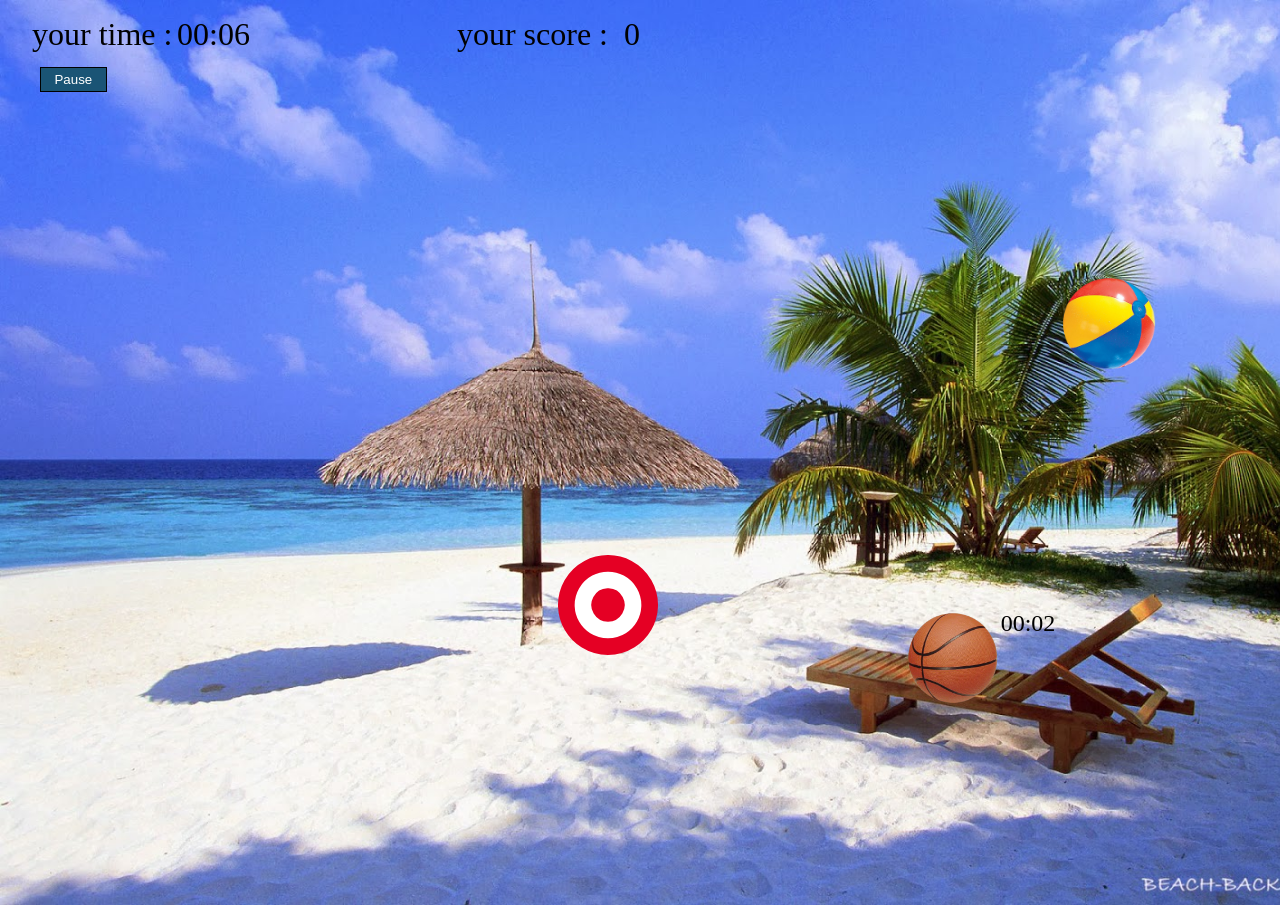
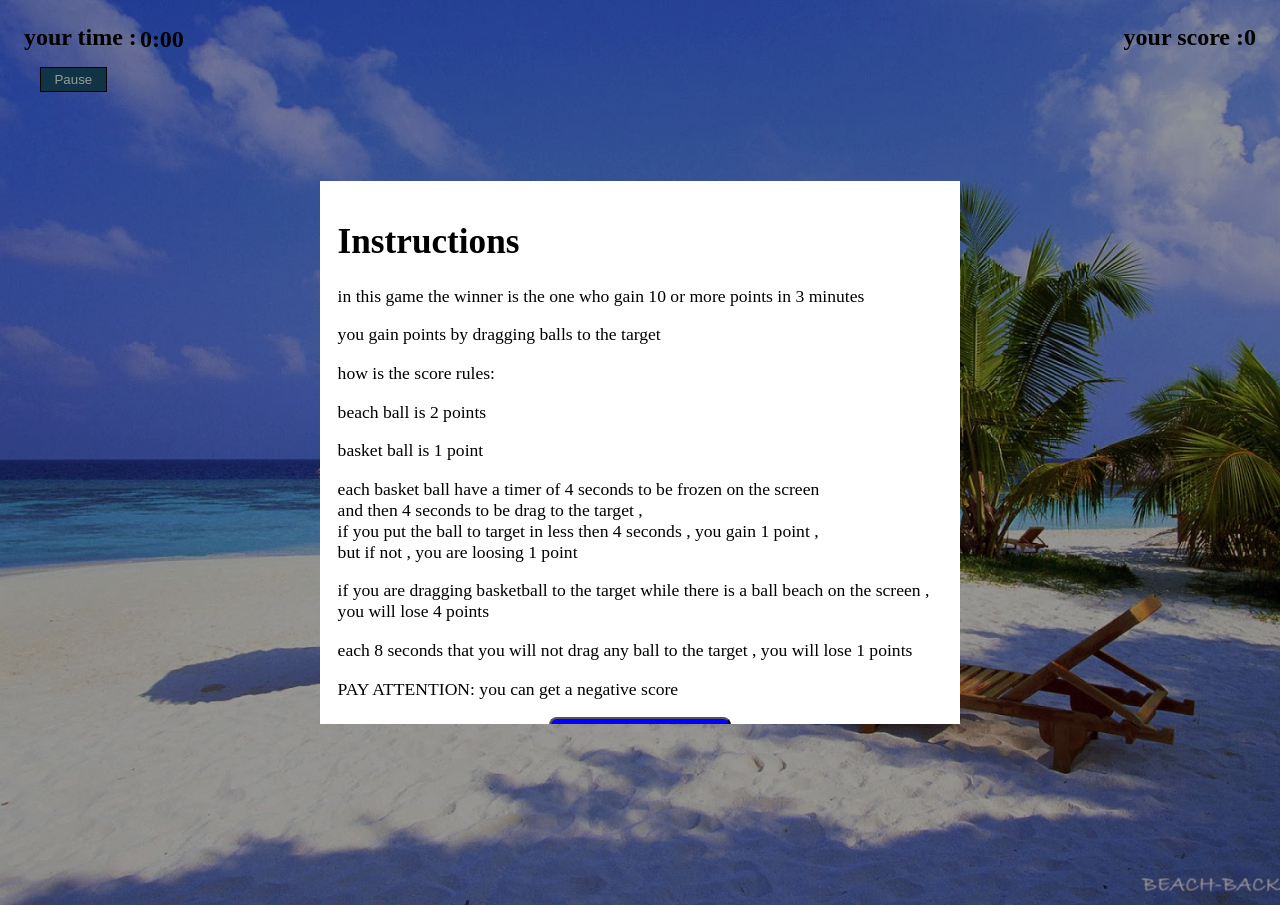
Before and after one commit to leeya018/ball-game, a PHP site: page / in a window 1280 px wide. Run offline with PHP 8.4, Linux system fonts and the light colour scheme.

Commit message:
update instructions

```diff
--- a/index.html
+++ b/index.html
@@ -8,15 +8,38 @@
     <script src="script.js" type="module"></script>
 </head>
 <body>
-   <div class="section time-section">
-    <span>your time :</span>
-      <div class="timer"></div>
+    <div class="instructions">
+        <div class="content">
+            <div class="instructions-info">
+                <h1>Instructions</h1>
+                <p>in this game the winner is the one who gain 10 or more points in 3 minutes</p>
+                <p>you gain points by dragging balls to the target</p>
+                <p>how is the score rules:</p>
+                <p>beach ball is 2 points </p>
+                <p>basket ball is 1 point</p>
+                <p>each basket ball have a timer of 4 seconds to be frozen on the screen <br>
+                and then 4 seconds to be drag to the target , <br>
+            if you put the ball to target in less then 4 seconds , you gain 1 point ,
+        <br>but if not , you are loosing 1 point</p>
+        <p>if you are dragging basketball to the target while there is a ball beach on the screen , you will lose 4 points</p>
+        <p>each 8 seconds that you will not drag any ball to the target , you will lose 1 points </p>
+        <p>PAY ATTENTION: you can get a negative score </p>
+
+            </div>
+            <button class="start-game-btn">start game</button>
+        </div>
     </div>
-    <div class="section score-section">
-        <span>your score :</span>
-        <div class="score"></div>
+    <div class="nav">
+        <div class="section time-section">
+            <span>your time :</span>
+            <div class="timer">0:00</div>
+        </div>
+        <div class="section score-section">
+            <span>your score :</span>
+            <div class="score">0</div>
+        </div>
+        <button class="pauseBtn">Pause</button>
     </div>
-    <button class="pauseBtn">Pause</button>
 
 
 </body>
--- a/script.js
+++ b/script.js
@@ -14,7 +14,6 @@
     this.interval = setInterval(() => {
       this.time += 1;
       div.innerText = this.formatTimerTxt();
-
     }, 1000);
   }
   getHtml() {
@@ -43,10 +42,7 @@
   }
 }
 
-
-
-
-const ELEMENT_SIZE = 100;
+const ELEMENT_SIZE = 70;
 const FREEZE_TIME = 4000;
 let id = 0;
 
@@ -201,12 +197,17 @@
   }
 }
 
-
 let scoreDiv = document.querySelector(".score");
 let timerDiv = document.querySelector(".timer");
 let pauseBtn = document.querySelector(".pauseBtn");
-let intervalBall, checkWinInterval,intervalDoingNothing,ballIntervals =[]
-let gameOn = false
+let startGameBtn = document.querySelector(".start-game-btn");
+let instructions = document.querySelector(".instructions");
+
+let intervalBall,
+  checkWinInterval,
+  intervalDoingNothing,
+  ballIntervals = [];
+let gameOn = false;
 
 let basket,
   timer,
@@ -225,23 +226,26 @@
 const INTERVAL_TIME_FOR_DOING_NOTHING = 8000;
 let oldScore = 0;
 
-startGame();
+// instructions.children[0].children[0].innerText =""
+
+startGameBtn.addEventListener("click", startGame);
+
 function startGame() {
-  gameOn = true
+  instructions.classList.toggle("visible");
+  gameOn = true;
   basket = new Element("basket");
   basket.positionElementOnScreen();
 
   timer = new Timer("timer", 0, timerDiv);
-  timer.start(timerDiv)
-
+  timer.start(timerDiv);
 
   removeScoreForDoingNothing();
-  checkWin()
+  checkWin();
   ballRotation(CLASS_A);
   ballRotation(CLASS_B);
 }
 
-function checkWin(){
+function checkWin() {
   checkWinInterval = setInterval(() => {
     if (timer.time === TOTAL_TIME) {
       if (score >= SCORE_TO_BIT) {
@@ -251,39 +255,36 @@
       }
       clearInterval(checkWinInterval);
     }
-})
+  });
 }
 
-pauseBtn.addEventListener("click",pauseResumeGame)
+pauseBtn.addEventListener("click", pauseResumeGame);
 
-function pauseGame(){
-    gameOn = !gameOn
-    pauseBtn.innerText = gameOn?"Pause":"Start"
-    timer.stop()
+function pauseGame() {
+  gameOn = !gameOn;
+  pauseBtn.innerText = gameOn ? "Pause" : "Start";
+  timer.stop();
   // clearInterval(checkWinInterval)
-    clearInterval(intervalDoingNothing)
+  clearInterval(intervalDoingNothing);
   for (const intervalItem of ballIntervals) {
-        clearInterval(intervalItem)
+    clearInterval(intervalItem);
   }
-    ballIntervals = []
+  ballIntervals = [];
   for (const ball of balls) {
-        ball.timer.stop()
+    ball.timer.stop();
   }
 }
-function resumeGame(){
-    gameOn = !gameOn
-    pauseBtn.innerText = gameOn?"Pause":"Start"
-    timer.start(timerDiv)
-
+function resumeGame() {
+  gameOn = !gameOn;
+  pauseBtn.innerText = gameOn ? "Pause" : "Start";
+  timer.start(timerDiv);
 }
-function pauseResumeGame(){
-    if(gameOn){
-        pauseGame()
-    }else{
-        resumeGame()
+function pauseResumeGame() {
+  if (gameOn) {
+    pauseGame();
+  } else {
+    resumeGame();
   }
-
-
 }
 
 function removeScoreForDoingNothing() {
@@ -304,7 +305,7 @@
     console.log(balls);
   }, rotationTime * SECOND);
 
-  ballIntervals.push(intervalBall)
+  ballIntervals.push(intervalBall);
 }
 
 function createBall(className) {
--- a/style.css
+++ b/style.css
@@ -25,18 +25,26 @@
   align-items: center;
   justify-content: center;
 }
+.nav {
+  display: flex;
+  justify-content: space-between;
+  padding: 1em;
+  font-size: 1.5em;
+  font-weight: bold;
+}
 
-.section{
-    position: absolute;
+.nav .section{
+    display: flex;
+    /* position: absolute;
     top:.5em;
     font-size:2rem;
     display: flex;
     align-items: center;
     justify-content: space-between;
-    z-index: 1;
+    z-index: 1; */
 }
 
-.time-section{
+/* .time-section{
     left: 1em;
 
 }
@@ -45,12 +53,12 @@
 }
 .section span{
   padding-right: 1rem;
-}
+} */
 .ball,
 .basket {
   position: absolute;
-  width: 100px;
-  height: 100px;
+  width: 70px;
+  height: 70px;
   display: none;
 }
 .ball {
@@ -103,3 +111,51 @@
     padding: .3em;
     width: 5em;
 }
+
+.instructions{
+  z-index: 11;
+  position: absolute; /* Stay in place */
+  left: 0;
+  top: 0;
+  width: 100%; /* Full width */
+  height: 100%; /* Full height */
+  overflow: hidden; /* Enable scroll if needed */
+  background-color: rgba(0,0,0,0.4); /* Black w/ opacity */
+  display: flex;
+  align-items: center;
+  justify-content: center;
+}
+
+.instructions .content {
+  overflow: scroll;
+  z-index: 12;
+  padding:1em;
+  height: 60vh;
+  width:50vw;
+  background-color: white;
+  font-size: 1.1em;
+  display: flex;
+  flex-direction: column;
+  align-items:center;
+
+}
+
+.instructions .instructions-info{
+  flex:5
+}
+.instructions .start-game-btn{
+  flex:1;
+  width:30%;
+  height: 2em;
+  z-index: 12;
+  border-radius: .5rem;
+  background-color: blue;
+  color: white;
+  font-size: 1.1em;
+  padding: .1em;
+
+}
+
+.visible{
+  display: none;
+}
```
Lines whose indentation alone changed are shown as unchanged.
